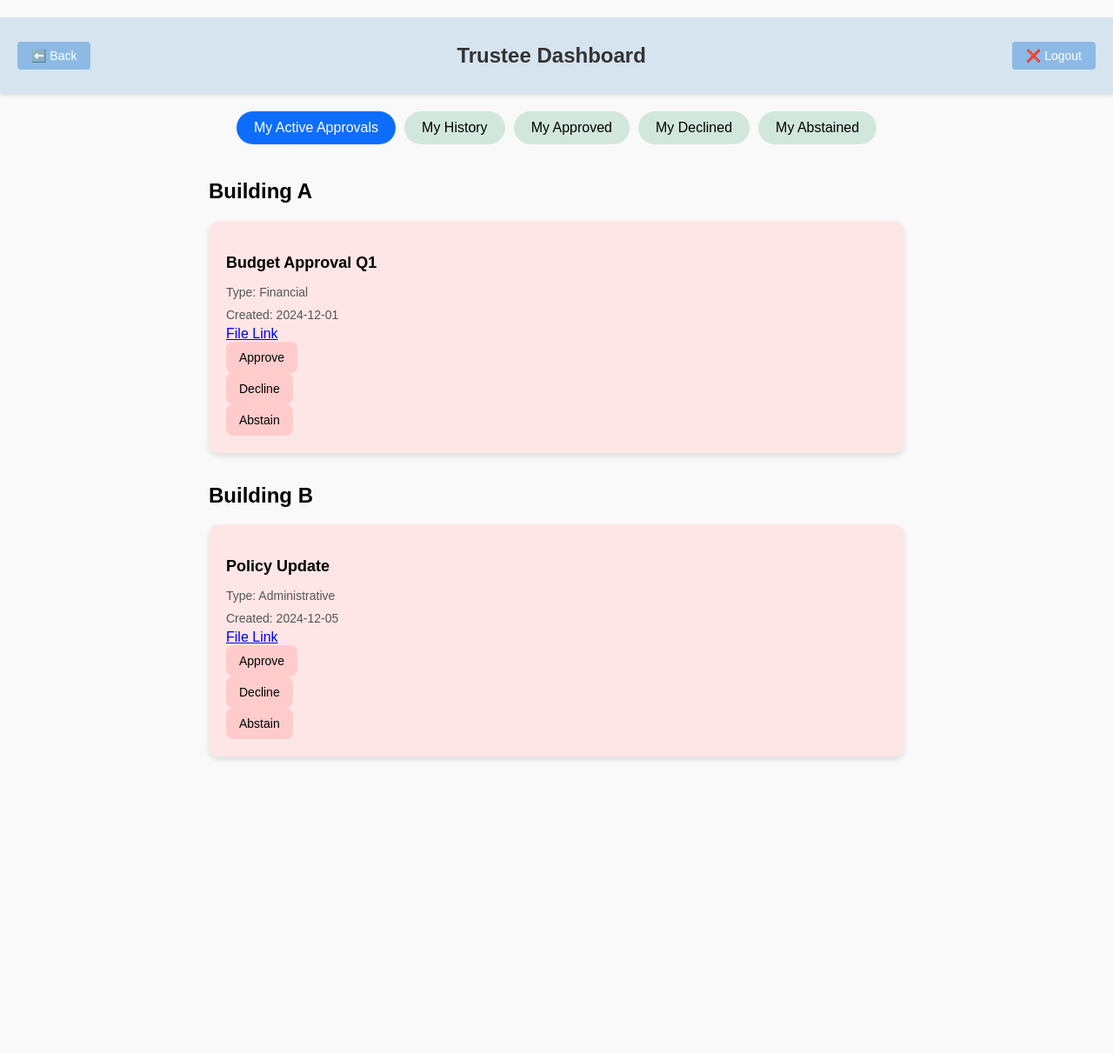
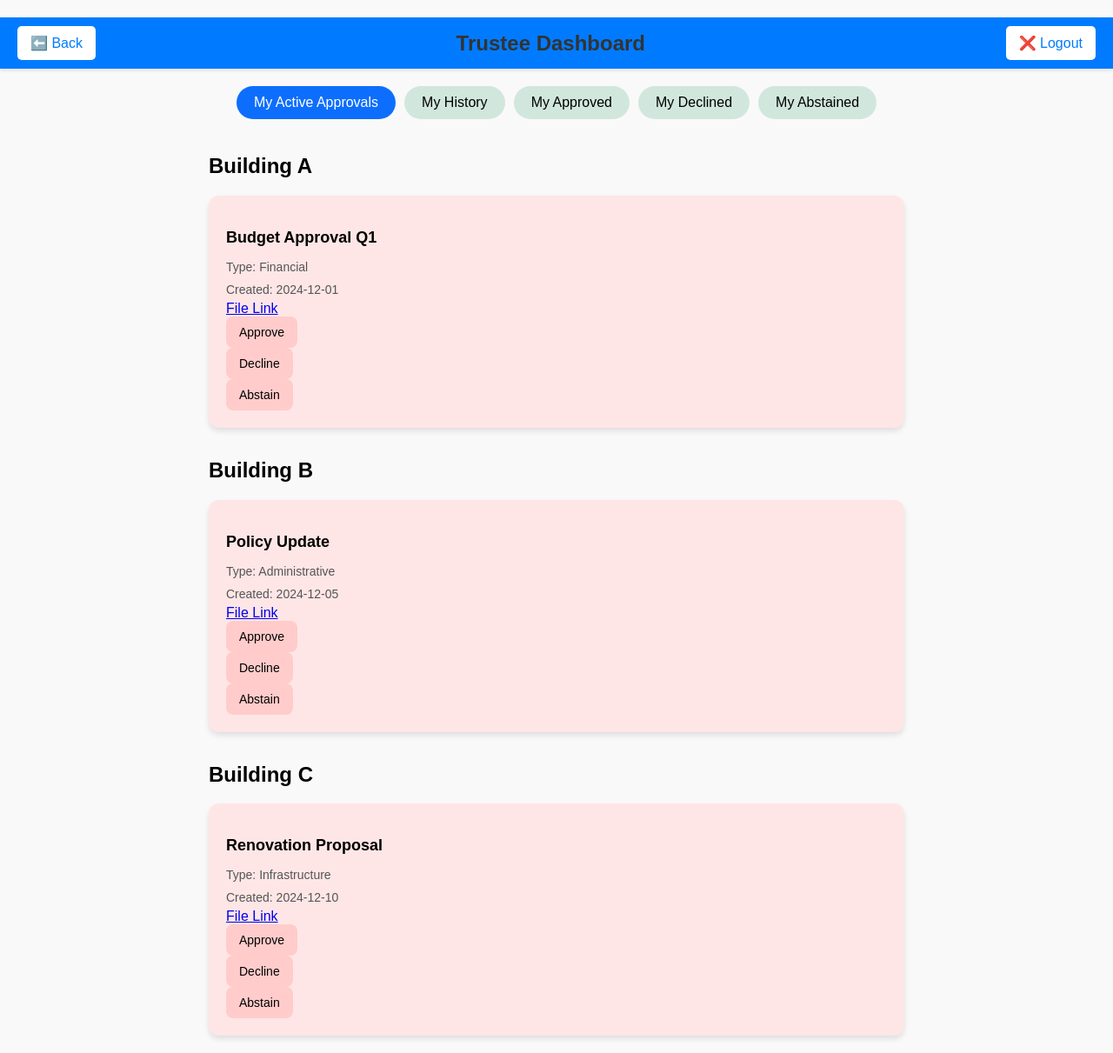
Before and after one commit to AmoryBotha/gmadevappfrontend, a React (Vite) app: page /trusteeLanding in a window 1280 px wide. Shown: the whole page at 87% size. Before the commit the page ends 890 px from the top, so only its background shows below. Built offline with nearby package versions, Linux system fonts and the light colour scheme.

Commit message:
Approval View Page

```diff
--- a/src/App.jsx
+++ b/src/App.jsx
@@ -15,6 +15,7 @@ import User from "./pages/UserAcc"
 import PasswordResetRequest1 from "./pages/PwReset";
 import PasswordResetConfirm1 from "./pages/ConfirmPw";
 import AccDetailsViewFunc1 from "./pages/AccountDetails";
+import ApprovalDetails from "./pages/ApprovalDetails";
 
 
 function Logout() {
@@ -53,6 +54,7 @@ function App() {
         <Route path="/password-reset-confirm" element={<PasswordResetConfirm1 />} />
         <Route path="/user" element={<User />}></Route>
         <Route path="/account/:id" element={<AccDetailsViewFunc1 />}></Route>
+        <Route path="/approval" element={<ApprovalDetails />}></Route>
       </Routes>
     </BrowserRouter>
   )
--- /dev/null
+++ b/src/components/ApprovalDetails.jsx
@@ -0,0 +1,87 @@
+import React from "react";
+import { useLocation, useNavigate } from "react-router-dom";
+import "../styles/Navbar.css"; // Importing the Navbar styles
+import "../styles/ApprovalDetails.css"; // Additional styles for Approval Details page
+
+function ApprovalDetails1() {
+  const navigate = useNavigate();
+  const location = useLocation();
+  const approval = location.state?.approval; // Receiving the approval details from the previous page
+
+  if (!approval) {
+    return <p>No approval details found. Please go back and select an approval.</p>;
+  }
+
+  const handleBackClick = () => {
+    navigate(-1); // Navigate to the previous page
+  };
+
+  const otherTrusteesInfo = [
+    { name: "Trustee A", decision: "Approved" },
+    { name: "Trustee B", decision: "Declined" },
+    { name: "Trustee C", decision: "Abstained" },
+  ];
+
+  const counts = {
+    approvalCount: 2,
+    declineCount: 1,
+    abstainCount: 1,
+    requiredApprovalCount: 3,
+  };
+
+  return (
+    <div className="approval-details-container">
+      {/* Navbar */}
+      <nav className="navbar">
+        <button className="nav-button" onClick={handleBackClick}>
+          ⬅️ Back
+        </button>
+        <h1 className="navbar-title">Approval Details</h1>
+      </nav>
+
+      {/* Building and Status Section */}
+      <div className="approval-top-section">
+        <h2>{approval.building}</h2>
+        <p className="approval-status">
+          Status: <strong>{approval.status || "Pending"}</strong>
+        </p>
+      </div>
+
+      <div className="approval-content">
+        {/* User Details Section */}
+        <div className="approval-user-section">
+          <h3>Your Details</h3>
+          <p><strong>Subject:</strong> {approval.subject}</p>
+          <p><strong>Type:</strong> {approval.type}</p>
+          <p><strong>Created Date:</strong> {approval.createdDate}</p>
+          <p>
+            <strong>Your Decision:</strong> {approval.status || "Not yet decided"}
+          </p>
+          {approval.status && (
+            <p><strong>Decision Date:</strong> {approval.decisionDate || "Unknown"}</p>
+          )}
+        </div>
+
+        {/* Other Trustees Section */}
+        <div className="approval-other-section">
+          <h3>Other Details</h3>
+          <p><strong>Approval Count:</strong> {counts.approvalCount}</p>
+          <p><strong>Decline Count:</strong> {counts.declineCount}</p>
+          <p><strong>Abstain Count:</strong> {counts.abstainCount}</p>
+          <p><strong>Required Approval Count:</strong> {counts.requiredApprovalCount}</p>
+
+          <h4>Trustee Decisions</h4>
+          <ul>
+            {otherTrusteesInfo.map((trustee, index) => (
+              <li key={index}>
+                {trustee.name}: <strong>{trustee.decision}</strong>
+              </li>
+            ))}
+          </ul>
+        </div>
+      </div>
+    </div>
+  );
+}
+
+export default ApprovalDetails1;
--- a/src/components/TrusteeLanding.jsx
+++ b/src/components/TrusteeLanding.jsx
@@ -5,25 +5,26 @@ import "../styles/ApprovalsPage.css"; // CSS for approvals page styling
 
 const approvalsData = {
   active: [
-    {
-      id: 1,
-      subject: "Budget Approval Q1",
-      type: "Financial",
-      createdDate: "2024-12-01",
-      building: "Building A",
-    },
-    {
-      id: 2,
-      subject: "Policy Update",
-      type: "Administrative",
-      createdDate: "2024-12-05",
-      building: "Building B",
-    },
+    { id: 1, subject: "Budget Approval Q1", type: "Financial", createdDate: "2024-12-01", building: "Building A" },
+    { id: 2, subject: "Policy Update", type: "Administrative", createdDate: "2024-12-05", building: "Building B" },
+    { id: 3, subject: "Renovation Proposal", type: "Infrastructure", createdDate: "2024-12-10", building: "Building C" },
   ],
   history: [],
-  approved: [],
-  declined: [],
-  abstained: [],
+  approved: [
+    { id: 4, subject: "Annual Audit Report", type: "Financial", createdDate: "2024-11-15", building: "Building A", status: "approved" },
+    { id: 5, subject: "Employee Handbook", type: "HR", createdDate: "2024-11-10", building: "Building B", status: "approved" },
+  ],
+  declined: [
+    { id: 6, subject: "New Vendor Contract", type: "Procurement", createdDate: "2024-11-20", building: "Building C", status: "declined" },
+  ],
+  abstained: [
+    { id: 7, subject: "Community Event Proposal", type: "Public Relations", createdDate: "2024-11-25", building: "Building A", status: "abstained" },
+  ],
+  history: [
+    { id: 8, subject: "Budget Approval Q2", type: "Financial", createdDate: "2024-10-01", building: "Building B", status: "approved" },
+    { id: 9, subject: "Safety Protocol Update", type: "Administrative", createdDate: "2024-09-15", building: "Building C", status: "declined" },
+    { id: 10, subject: "Marketing Plan 2024", type: "Strategic", createdDate: "2024-09-01", building: "Building A", status: "abstained" },
+  ],
 };
 
 function TrusteeLanding1() {
@@ -41,20 +42,21 @@ function TrusteeLanding1() {
   };
 
   const handleAction = (approvalId, action) => {
-    // Find the approval
     const approval = approvalsData.active.find((item) => item.id === approvalId);
     if (!approval) return;
 
-    // Remove from active approvals
     approvalsData.active = approvalsData.active.filter((item) => item.id !== approvalId);
-
-    // Add to appropriate history
     approval.status = action;
     approvalsData.history.push(approval);
     approvalsData[action].push(approval);
 
-    // Refresh the view
     setApprovals(approvalsData[view]);
+  };
+
+  const handleApprovalClick = (approval) => {
+    if (view !== "active") {
+      navigate("/approvals", { state: { approval } });
+    }
   };
 
   const handleLogout = () => {
@@ -76,82 +78,35 @@ function TrusteeLanding1() {
 
   return (
     <div className="approvals-container">
-      {/* Navbar */}
       <nav className="navbar">
-        <button className="nav-button" onClick={handleBackClick}>
-          ⬅️ Back
-        </button>
+        <button className="nav-button" onClick={handleBackClick}>⬅️ Back</button>
         <h1 className="navbar-title">Trustee Dashboard</h1>
-        <button className="nav-button" onClick={handleLogout}>
-          ❌ Logout
-        </button>
+        <button className="nav-button" onClick={handleLogout}>❌ Logout</button>
       </nav>
 
-      {/* View Selector */}
       <div className="view-selector">
-        <button
-          className={`view-button ${view === "active" ? "active" : ""}`}
-          onClick={() => handleViewChange("active")}
-        >
-          My Active Approvals
-        </button>
-        <button
-          className={`view-button ${view === "history" ? "active" : ""}`}
-          onClick={() => handleViewChange("history")}
-        >
-          My History
-        </button>
-        <button
-          className={`view-button ${view === "approved" ? "active" : ""}`}
-          onClick={() => handleViewChange("approved")}
-        >
-          My Approved
-        </button>
-        <button
-          className={`view-button ${view === "declined" ? "active" : ""}`}
-          onClick={() => handleViewChange("declined")}
-        >
-          My Declined
-        </button>
-        <button
-          className={`view-button ${view === "abstained" ? "active" : ""}`}
-          onClick={() => handleViewChange("abstained")}
-        >
-          My Abstained
-        </button>
+        <button className={`view-button ${view === "active" ? "active" : ""}`} onClick={() => handleViewChange("active")}>My Active Approvals</button>
+        <button className={`view-button ${view === "history" ? "active" : ""}`} onClick={() => handleViewChange("history")}>My History</button>
+        <button className={`view-button ${view === "approved" ? "active" : ""}`} onClick={() => handleViewChange("approved")}>My Approved</button>
+        <button className={`view-button ${view === "declined" ? "active" : ""}`} onClick={() => handleViewChange("declined")}>My Declined</button>
+        <button className={`view-button ${view === "abstained" ? "active" : ""}`} onClick={() => handleViewChange("abstained")}>My Abstained</button>
       </div>
 
-      {/* Approvals List */}
       <div className="approvals-list">
         {Object.entries(groupedApprovals).map(([building, buildingApprovals]) => (
           <div key={building} className="building-section">
             <h2>{building}</h2>
             {buildingApprovals.map((approval) => (
-              <div key={approval.id} className="approval-item">
+              <div key={approval.id} className="approval-item" onClick={() => handleApprovalClick(approval)}>
                 <h3 className="approval-subject">{approval.subject}</h3>
                 <p className="approval-type">Type: {approval.type}</p>
                 <p className="approval-date">Created: {approval.createdDate}</p>
                 {view === "active" && (
                   <>
                     <a href="#" className="approval-link">File Link</a>
-                    <button
-                      className="approval-button approve"
-                      onClick={() => handleAction(approval.id, "approved")}
-                    >
-                      Approve
-                    </button>
-                    <button
-                      className="approval-button decline"
-                      onClick={() => handleAction(approval.id, "declined")}
-                    >
-                      Decline
-                    </button>
-                    <button
-                      className="approval-button abstain"
-                      onClick={() => handleAction(approval.id, "abstained")}
-                    >
-                      Abstain
-                    </button>
+                    <button className="approval-button approve" onClick={() => handleAction(approval.id, "approved")}>Approve</button>
+                    <button className="approval-button decline" onClick={() => handleAction(approval.id, "declined")}>Decline</button>
+                    <button className="approval-button abstain" onClick={() => handleAction(approval.id, "abstained")}>Abstain</button>
                   </>
                 )}
                 {approval.status && <p className="approval-status">Status: {approval.status}</p>}
--- /dev/null
+++ b/src/pages/ApprovalDetails.jsx
@@ -0,0 +1,8 @@
+import ApprovalDetails1 from "../components/ApprovalDetails"
+
+function ApprovalDetails() {
+
+    return <ApprovalDetails1 route="/approval" method="approval" />
+}
+
+export default ApprovalDetails
--- /dev/null
+++ b/src/styles/ApprovalDetails.css
@@ -0,0 +1,75 @@
+.approval-details-container {
+    font-family: Arial, sans-serif;
+    margin: 0;
+    padding: 0;
+    box-sizing: border-box;
+  }
+
+  .navbar {
+    display: flex;
+    justify-content: space-between;
+    align-items: center;
+    background-color: #007bff;
+    padding: 10px 20px;
+    color: white;
+  }
+
+  .navbar-title {
+    font-size: 1.5rem;
+    margin: 0;
+  }
+
+  .nav-button {
+    background-color: white;
+    color: #007bff;
+    border: none;
+    padding: 10px 15px;
+    cursor: pointer;
+    font-size: 1rem;
+    border-radius: 5px;
+  }
+
+  .nav-button:hover {
+    background-color: #0056b3;
+    color: white;
+  }
+
+  .approval-top-section {
+    text-align: center;
+    margin: 20px 0;
+  }
+
+  .approval-status {
+    font-size: 1.2rem;
+    color: #333;
+  }
+
+  .approval-content {
+    display: flex;
+    justify-content: space-between;
+    padding: 20px;
+  }
+
+  .approval-user-section,
+  .approval-other-section {
+    width: 45%;
+    background-color: #f9f9f9;
+    padding: 15px;
+    border-radius: 5px;
+    box-shadow: 0 2px 4px rgba(0, 0, 0, 0.1);
+  }
+
+  .approval-user-section h3,
+  .approval-other-section h3 {
+    margin-top: 0;
+    color: #007bff;
+  }
+
+  .approval-other-section ul {
+    list-style: none;
+    padding: 0;
+  }
+
+  .approval-other-section li {
+    margin: 5px 0;
+  }
```
